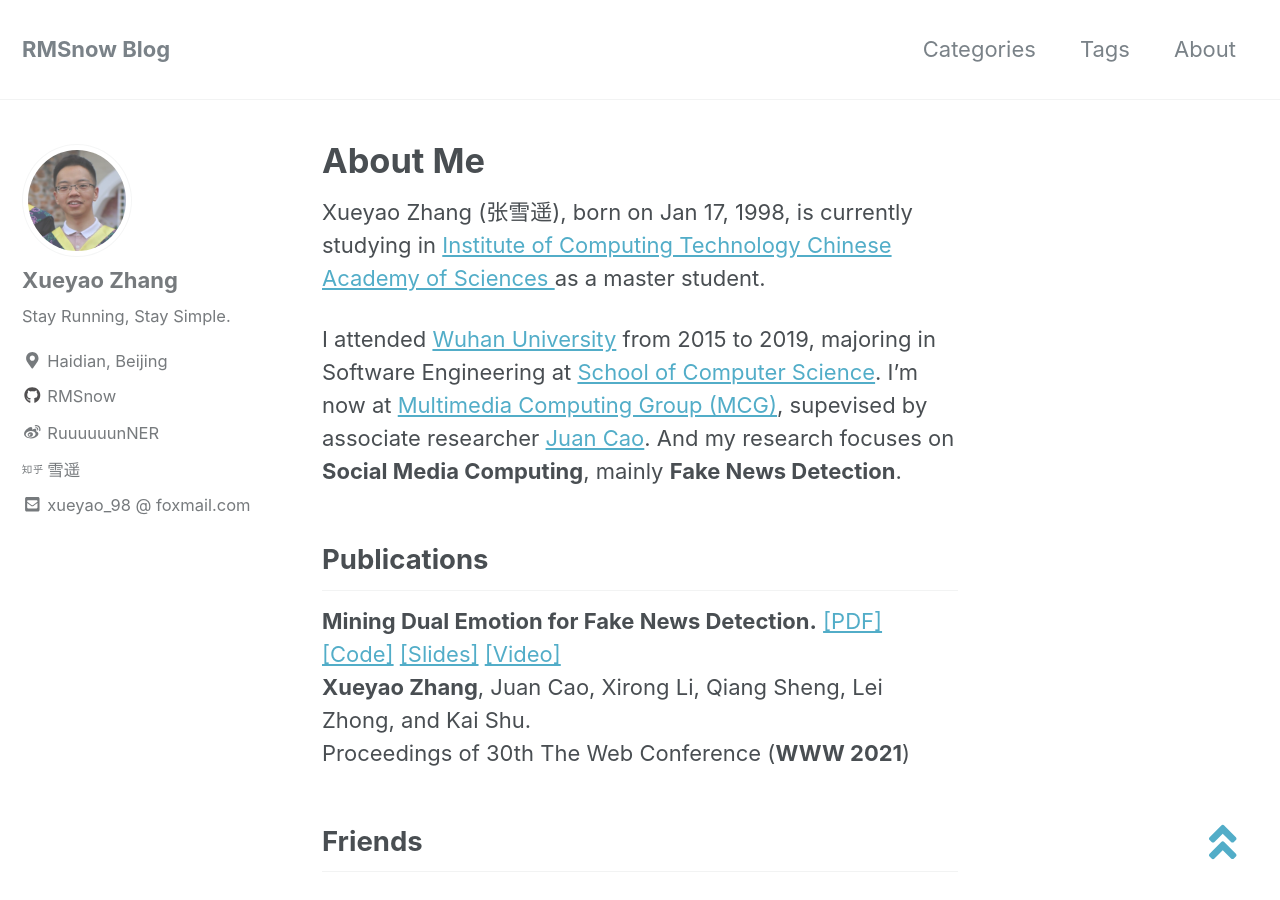
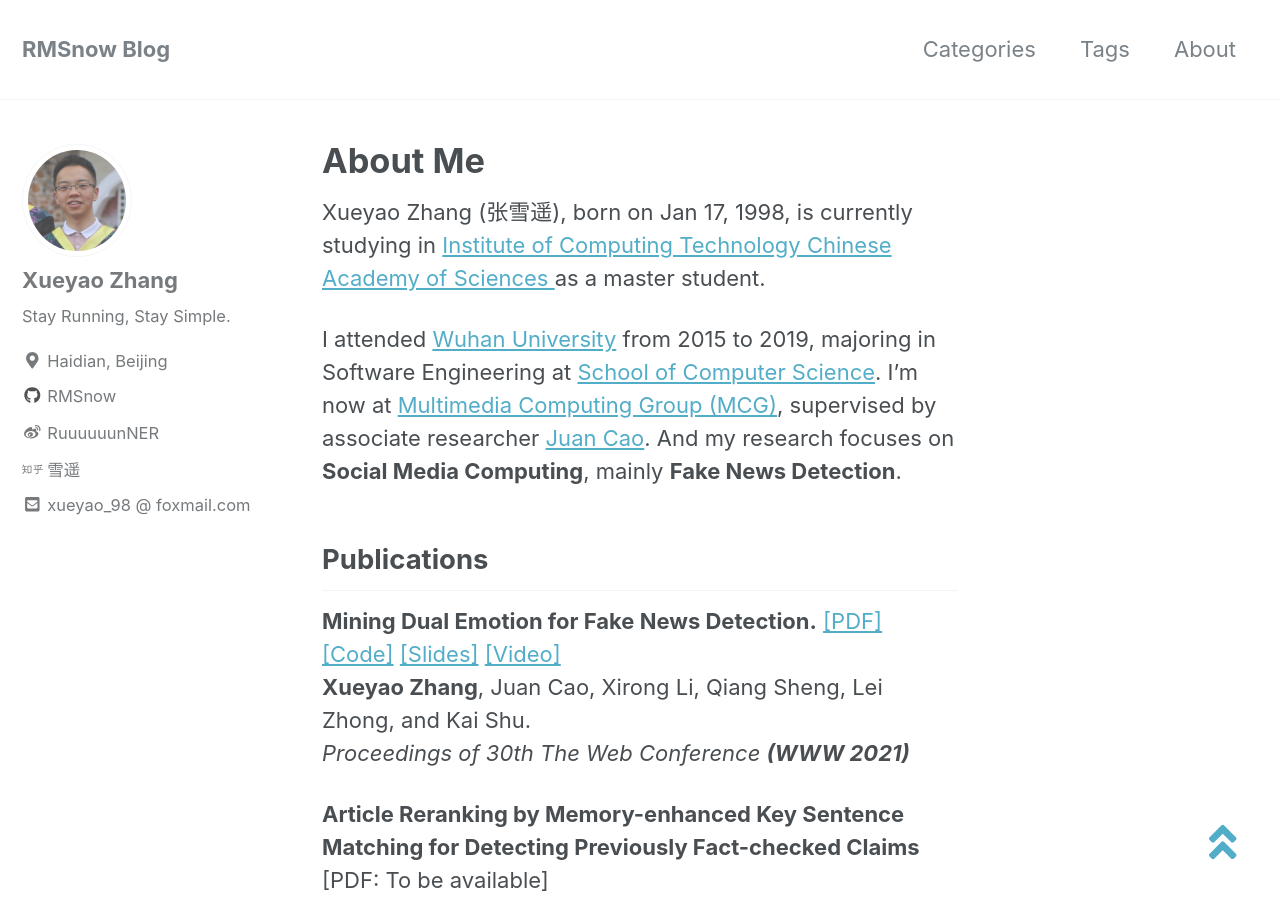
Before and after one commit to RMSnow/RMSnow.github.io, a Jekyll site: the page built from about/about.md, in a window 1280 px wide and 900 px high. Built offline with Jekyll 4.4.1, drawn with Linux system fonts in a browser that asks for light colours; nearby versions of some CDN libraries; some of the changed text lies outside the part shown.

Commit message:
a new paper

```diff
--- a/about/about.md
+++ b/about/about.md
@@ -7,20 +7,27 @@
 
 Xueyao Zhang (张雪遥), born on Jan 17, 1998, is currently studying in [Institute of Computing Technology Chinese Academy of Sciences ](http://www.ict.ac.cn/) as a master student.
 
-I attended [Wuhan University](https://www.whu.edu.cn/) from 2015 to 2019, majoring in Software Engineering at [School of Computer Science](http://cs.whu.edu.cn/). I'm now at [Multimedia Computing Group (MCG)](http://mcg.ict.ac.cn/wordpress/), supevised by associate researcher [Juan Cao](http://mcg.ict.ac.cn/wordpress/experts/caojuan/). And my research focuses on **Social Media Computing**, mainly **Fake News Detection**.
+I attended [Wuhan University](https://www.whu.edu.cn/) from 2015 to 2019, majoring in Software Engineering at [School of Computer Science](http://cs.whu.edu.cn/). I'm now at [Multimedia Computing Group (MCG)](http://mcg.ict.ac.cn/wordpress/), supervised by associate researcher [Juan Cao](http://mcg.ict.ac.cn/wordpress/experts/caojuan/). And my research focuses on **Social Media Computing**, mainly **Fake News Detection**.
 
 ## Publications
 
 **Mining Dual Emotion for Fake News Detection.** [[PDF]]({{ site.url }}/assets/www2021-dual-emotion-paper.pdf) [[Code]](https://github.com/RMSnow/WWW2021) [[Slides]]({{ site.url }}/assets/www2021-dual-emotion-slides.pdf) [[Video]]({{ site.url }}/assets/www2021-dual-emotion-video.mp4)
 **Xueyao Zhang**, Juan Cao, Xirong Li, Qiang Sheng, Lei Zhong, and Kai Shu.
-Proceedings of 30th The Web Conference (**WWW 2021**)
+*Proceedings of 30th The Web Conference* ***(WWW 2021)***
+
+
+
+**Article Reranking by Memory-enhanced Key Sentence Matching for Detecting Previously Fact-checked Claims** [PDF: To be available]
+Qiang Sheng, Juan Cao, **Xueyao Zhang**, Xirong Li, Lei Zhong
+*Proceedings of the Joint Conference of the 59th Annual Meeting of the Association for Computational Linguistics and the 11th International Joint Conference on Natural Language Processing* ***(ACL-IJCNLP 2021)***
 
 ## Friends
 
-- [Ziniu Li](http://www.liziniu.org/)
-- [Ke Xue](http://www.lamda.nju.edu.cn/xuek/)
-- [Siteng Huang](http://kyonhuang.top/)
-- [一时博客](https://hellogod.cn/)
-- [Qiang Sheng](https://sheng-qiang.github.io)
-- [Xirong Li](http://lixirong.net)
-- [Kai Shu](http://cs.iit.edu/~kshu/index.html)
+- [Ziniu Li (李子牛)](http://www.liziniu.org/)
+
+- [Ke Xue (薛轲)](http://www.lamda.nju.edu.cn/xuek/)
+- [Siteng Huang (黄思腾)](http://kyonhuang.top/)
+- [一时博客 (曹真)](https://hellogod.cn/)
+- [Qiang Sheng (盛强)](https://sheng-qiang.github.io)
+- [Xirong Li (李锡荣)](http://lixirong.net)
+- [Kai Shu (舒凯)](http://cs.iit.edu/~kshu/index.html)
```
